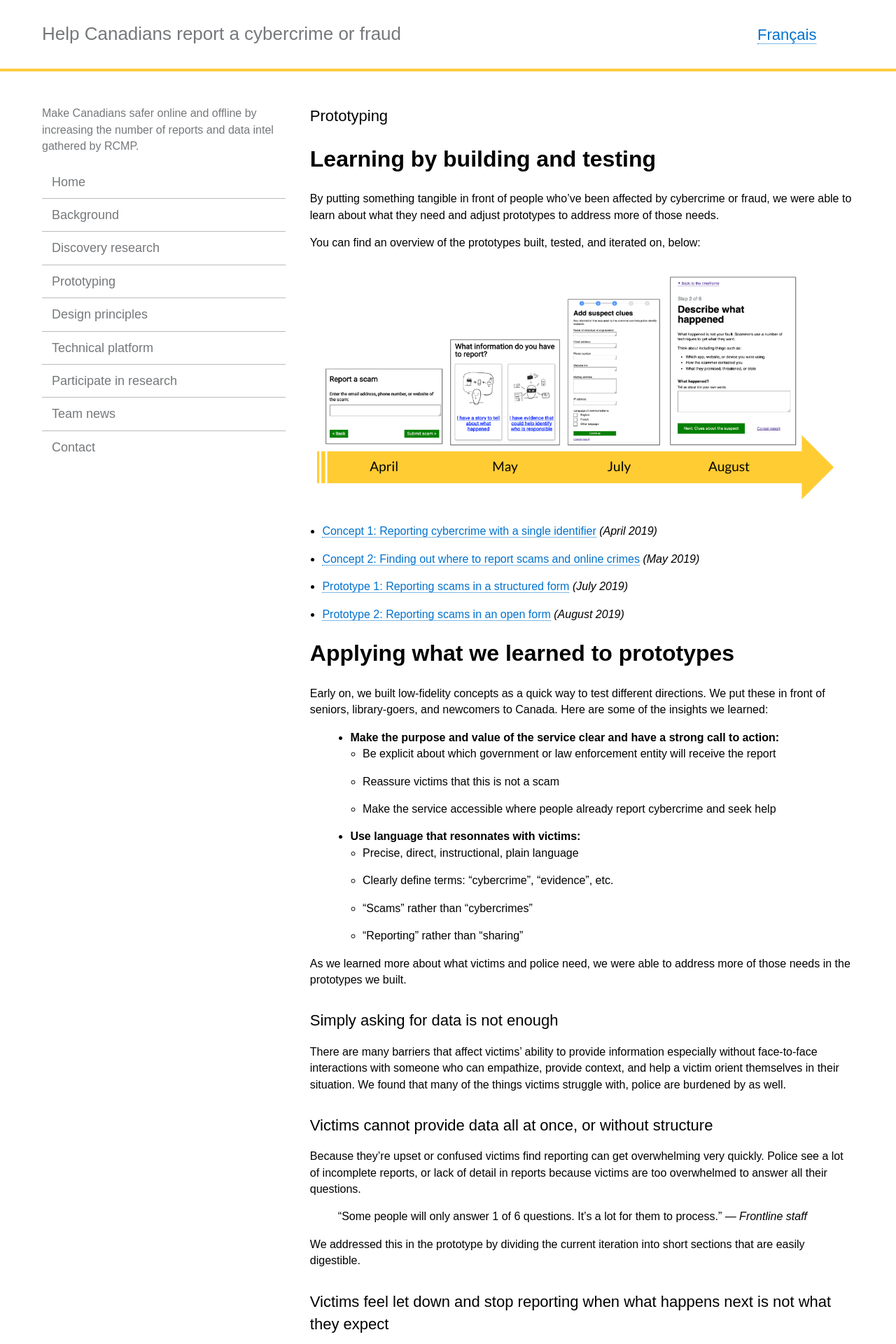
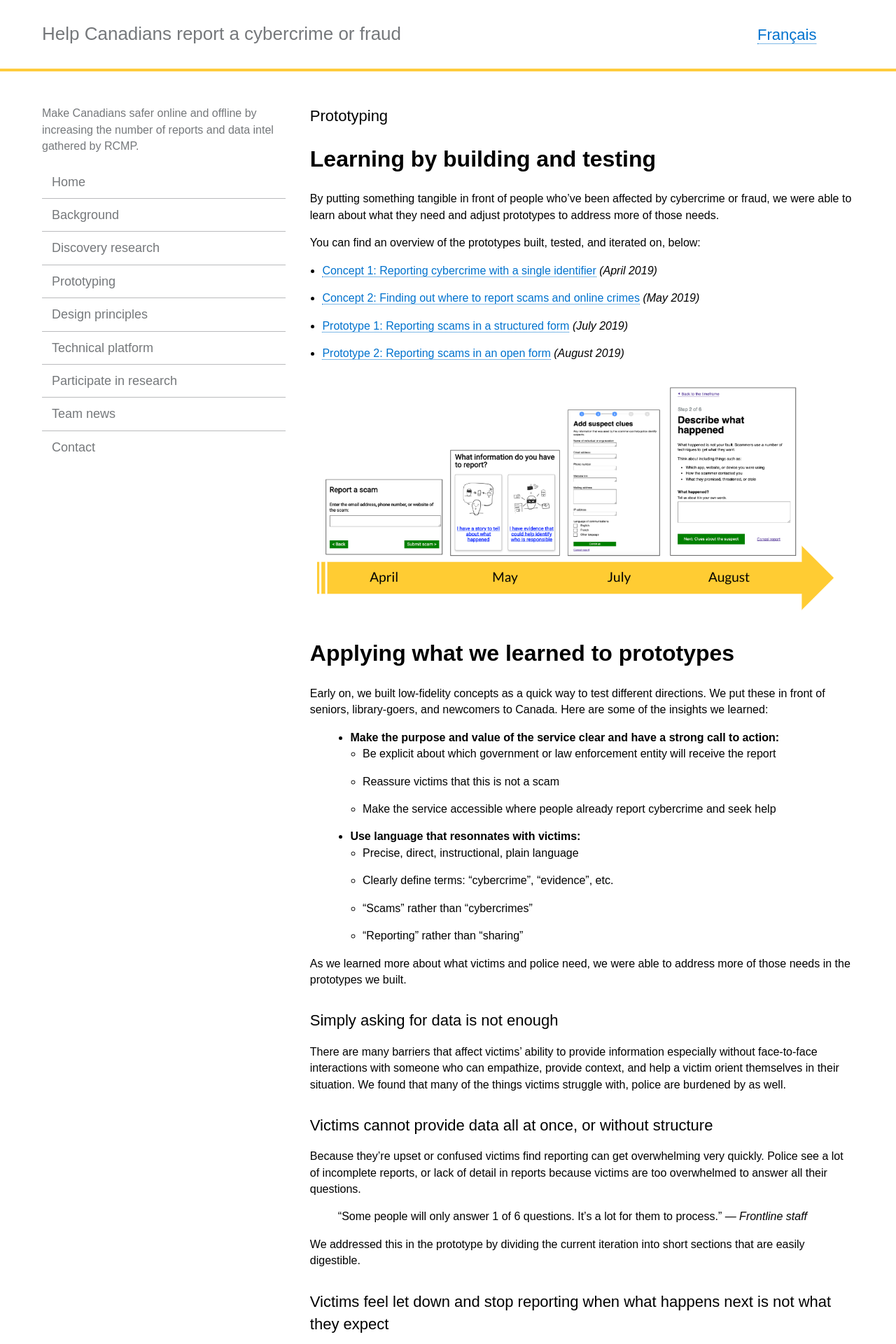
Before and after one commit to cds-snc/rcmp-report-a-cybercrime-alpha-documentation, a Jekyll site: the page built from _pages/en/prototypes.md, in a window 1280 px wide. Shown: the top 1920 px of the page at 70% size. Built offline with Jekyll 4.4.1, drawn with Linux system fonts in a browser that asks for light colours.

Commit message:
Update prototypes.md

```diff
--- a/_pages/en/prototypes.md
+++ b/_pages/en/prototypes.md
@@ -12,12 +12,12 @@ By putting something tangible in front of people who've been affected by cybercr
 
 You can find an overview of the prototypes built, tested, and iterated on, below:
 
-![Timeline showing the prototypes over time]({{ site.baseurl }}/assets/img/timeline.png#center){:height="350 px"}
-
  * [Concept 1: Reporting cybercrime with a single identifier](https://rac-concept-1.herokuapp.com/) *(April 2019)*
  * [Concept 2: Finding out where to report scams and online crimes](https://rac-concept-2.herokuapp.com/) *(May 2019)*
  * [Prototype 1: Reporting scams in a structured form](https://testing-sep6.herokuapp.com/p1) *(July 2019)*
  * [Prototype 2: Reporting scams in an open form](https://testing-sep6.herokuapp.com/p2) *(August 2019)*
+
+![Timeline showing the prototypes over time]({{ site.baseurl }}/assets/img/timeline.png#center){:height="350 px"}
 
 # Applying what we learned to prototypes
 
```
